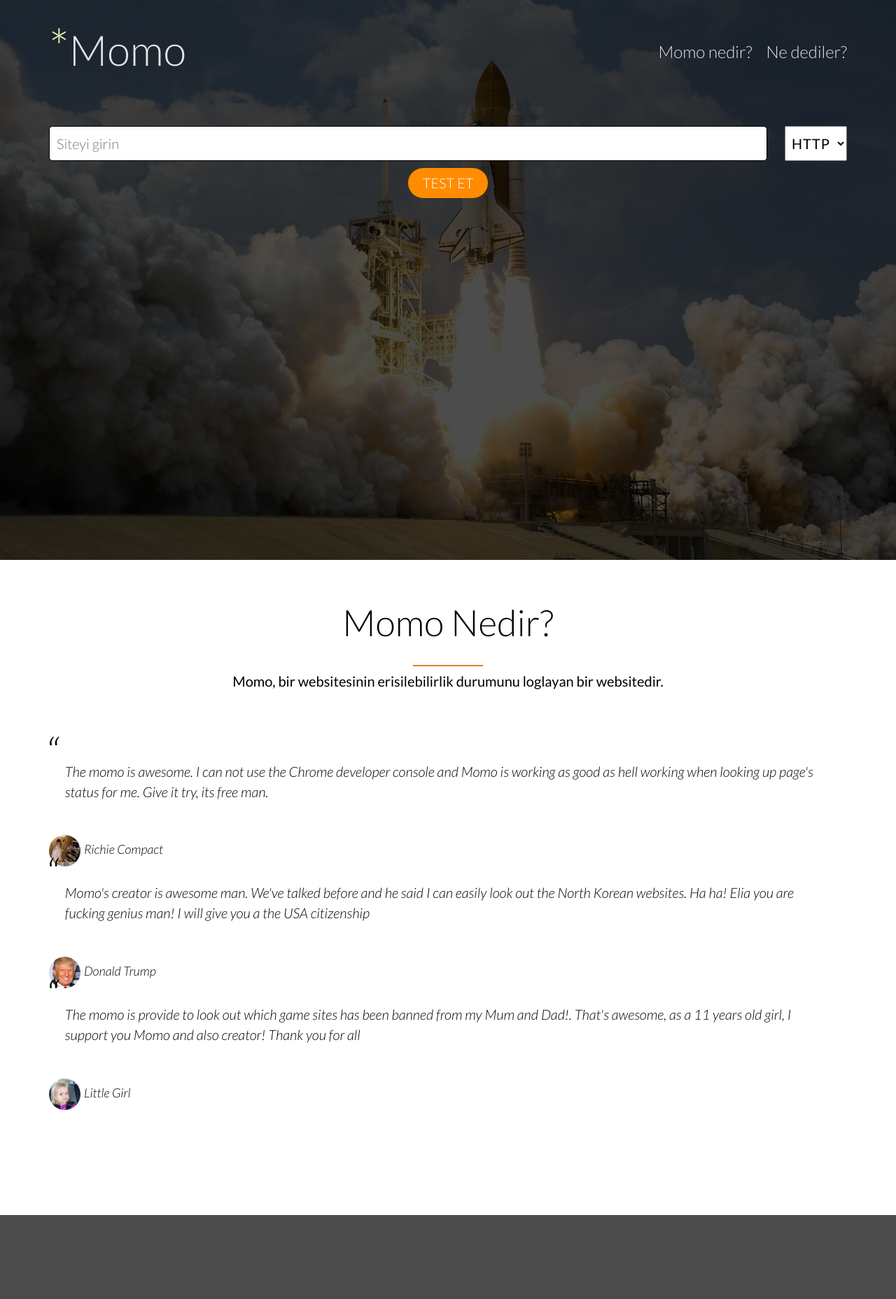
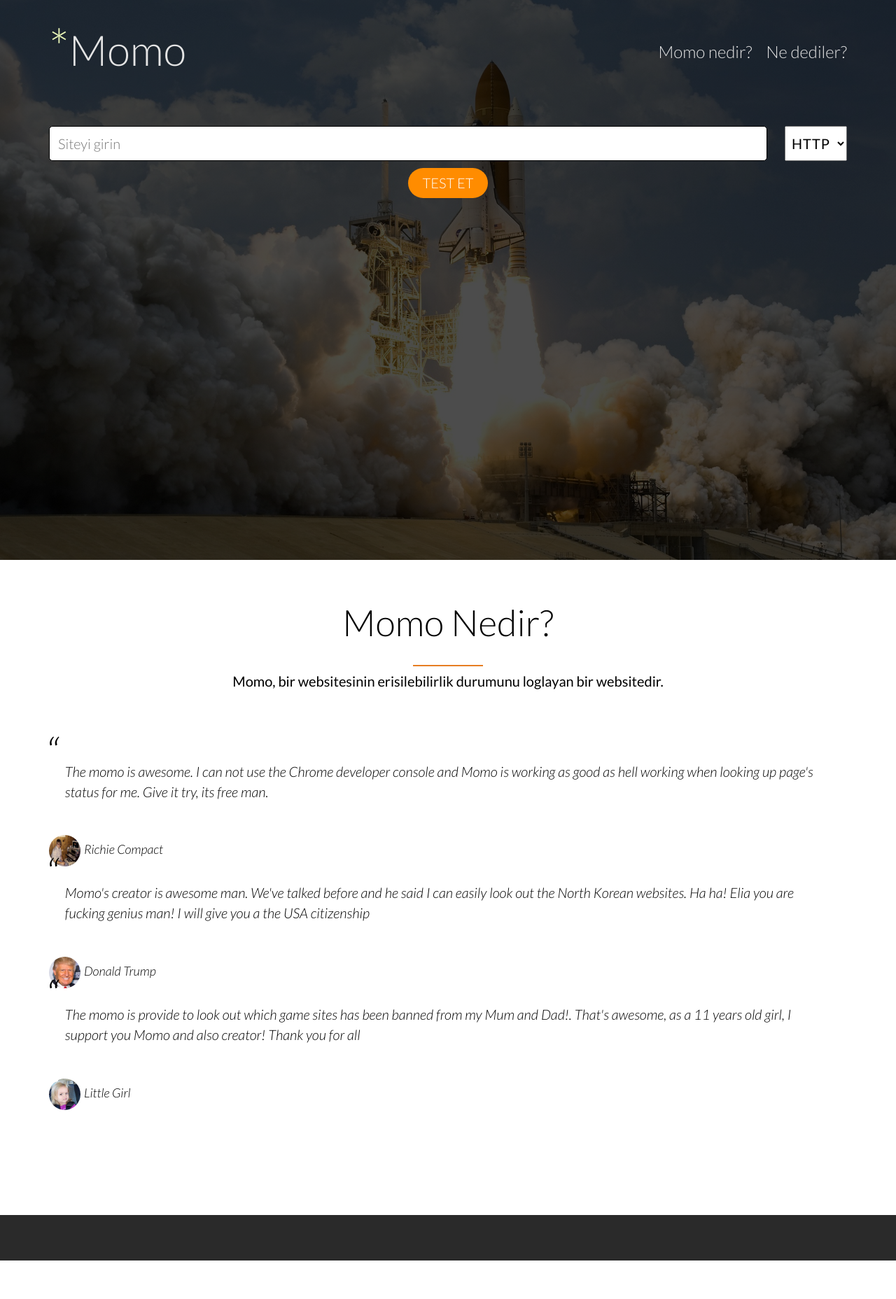
Before and after one commit to eliakorkmaz/momo, a PHP site: page / in a window 1280 px wide. Shown: the whole page at 70% size. After the commit the page ends 1801 px from the top, so only its background shows below. Run offline with PHP 8.4, Linux system fonts and the light colour scheme; some libraries are stand-ins or nearby versions.

Commit message:
Finished the footer sections style

```diff
--- a/css/style.css
+++ b/css/style.css
@@ -31,7 +31,7 @@
     margin-top: 30px;
 }
 /*
-    -------- FOOTER ---------
+    -------- HEADER ---------
  */
 
 .header-momo{
@@ -108,7 +108,7 @@
     border-radius: 5px;
     width: 90%;
     height: 50px;
-    padding: 0 10px;
+    padding: 0 12px;
     outline: none;
     float: left;
 }
@@ -198,7 +198,40 @@
 *****************************/
 
 .momo-footer{
-    padding: 60px 0;
+    padding: 20px 0;
     margin-top: 150px;
-    background-color: #4b4b4b;
+    background-color: #2a2a2a;
+    text-align: center;
+    color: white;
 }
+
+.momo-brand{
+    padding: 5px 0;
+    font-weight: 400;
+    margin-bottom: 5px;
+}
+
+.ion-heart{
+    color: red;
+    font-size: 110%;
+}
+
+.momo-oasis{
+    padding: 5px 0;
+    margin-top: 5px;
+}
+
+.momo-oasis a:link,
+.momo-oasis a:visited{
+    color: white;
+    text-decoration: none;
+}
+
+.ion-social-github{
+    font-size: 200%;
+}
+
+.momo-github a:link,
+.momo-github a:visited{
+    color: white;
+}
```
